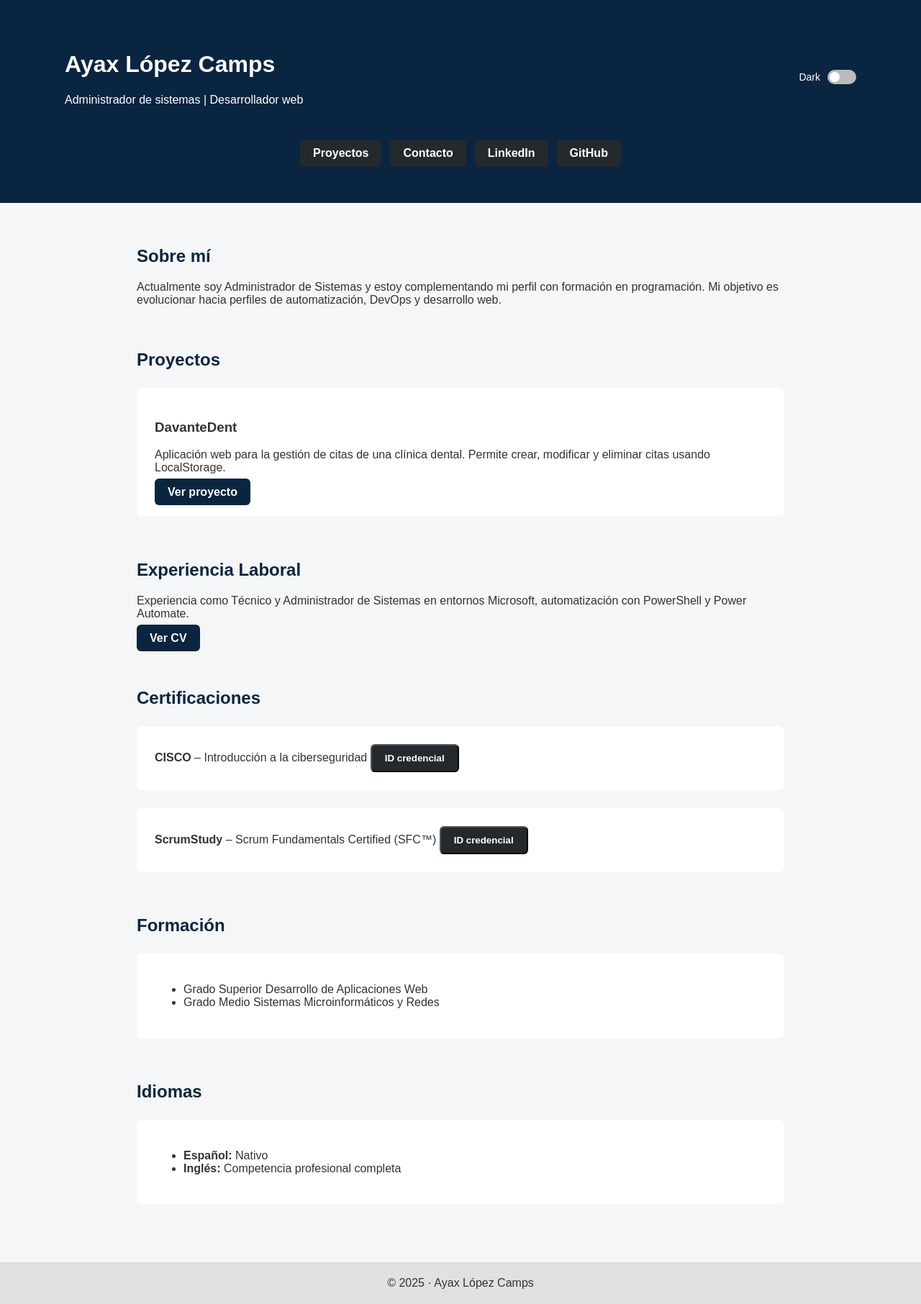
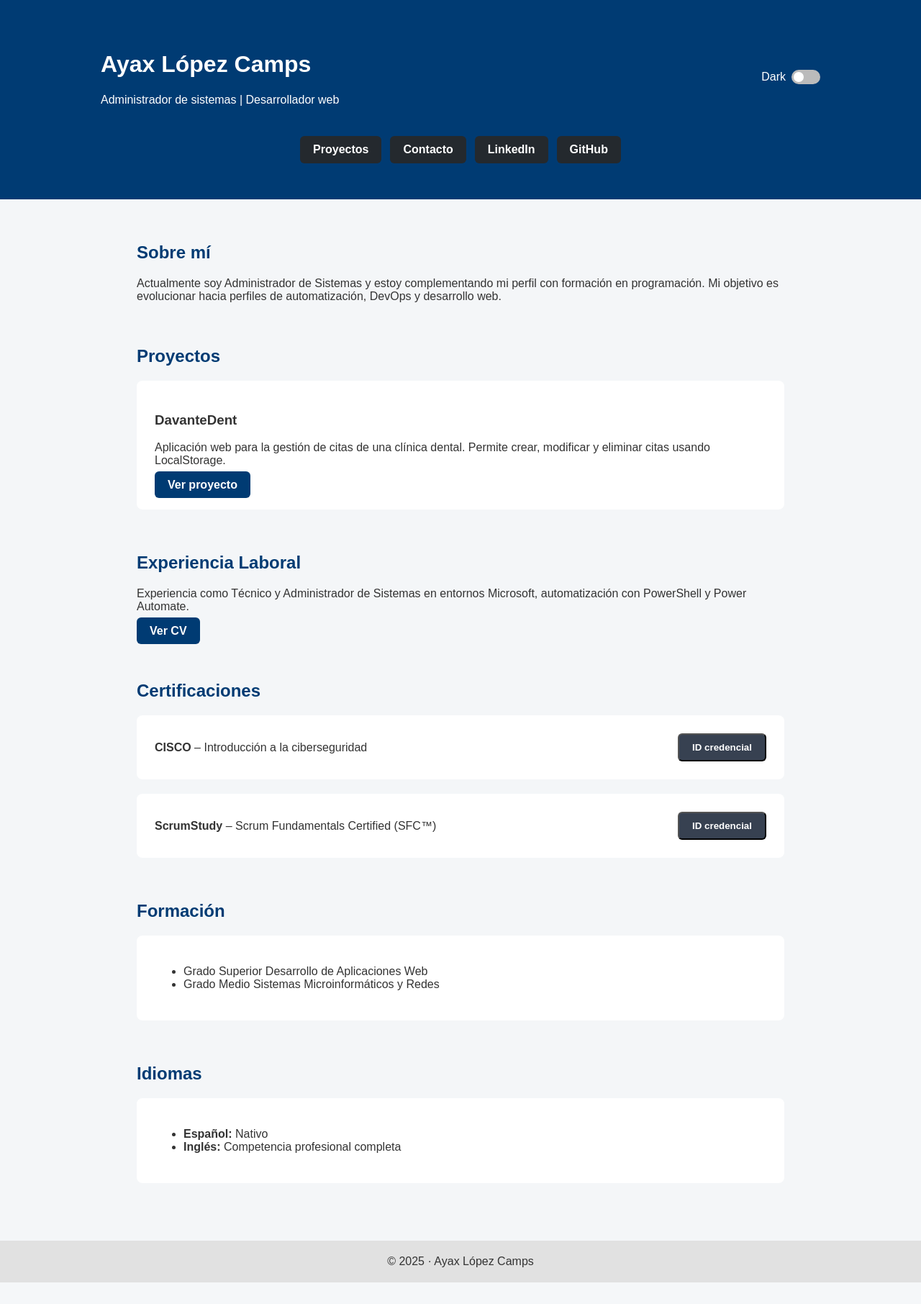
Before and after one commit to Ayaxlc/Ayaxlc.github.io, a PHP site: page / in a window 1280 px wide. Shown: the whole page at 72% size. After the commit the page ends 1782 px from the top, so only its background shows below. Run offline with PHP 8.4, Linux system fonts and the light colour scheme.

Commit message:
Update style.css

```diff
--- a/style.css
+++ b/style.css
@@ -1,43 +1,41 @@
+:root {
+    --blue-main: #003b73;
+    --blue-dark: #001f3f;
+}
+
+/* BASE */
 body {
     margin: 0;
     font-family: Arial, sans-serif;
     background-color: #f4f6f8;
     color: #333;
-    transition: background-color 0.3s, color 0.3s;
+    transition: 0.3s;
 }
 
-/* ===== HERO ===== */
+/* HERO */
 .hero {
-    background-color: #0a2540; /* Deep Ocean */
+    background-color: var(--blue-main);
     color: white;
     padding: 50px 20px;
 }
 
 .hero-top {
+    max-width: 1000px;
+    margin: auto;
     display: flex;
     justify-content: space-between;
     align-items: center;
-    max-width: 1100px;
-    margin: 0 auto;
 }
 
-.hero-text h1 {
-    margin: 0;
-}
-
-.hero-text p {
-    margin-top: 8px;
-}
-
+/* BOTONES */
 .hero-buttons {
-    margin-top: 30px;
+    margin-top: 25px;
     display: flex;
     justify-content: center;
     gap: 12px;
     flex-wrap: wrap;
 }
 
-/* ===== BOTONES ===== */
 .btn {
     text-decoration: none;
     padding: 10px 18px;
@@ -45,7 +43,6 @@ body {
     background-color: #24292e;
     color: white;
     font-weight: 600;
-    transition: background-color 0.25s ease;
 }
 
 .btn:hover {
@@ -53,14 +50,18 @@ body {
 }
 
 .btn-project {
-    background-color: #0a2540;
+    background-color: var(--blue-main);
 }
 
 .btn-project:hover {
-    background-color: #123a63;
+    background-color: var(--blue-dark);
 }
 
-/* ===== CONTENEDOR ===== */
+.btn-credential {
+    background-color: #374151;
+}
+
+/* CONTENEDORES */
 .container {
     max-width: 900px;
     margin: 60px auto;
@@ -68,18 +69,26 @@ body {
 }
 
 h2 {
-    color: #0a2540;
+    color: var(--blue-main);
 }
 
-/* ===== TARJETAS ===== */
+/* TARJETAS */
 .project-card {
-    background-color: white;
+    background: white;
     padding: 25px;
     border-radius: 8px;
-    margin-top: 25px;
+    margin-top: 20px;
 }
 
-/* ===== FOOTER ===== */
+/* CERTIFICACIONES */
+.cert-item {
+    display: flex;
+    justify-content: space-between;
+    align-items: center;
+    gap: 25px;
+}
+
+/* FOOTER */
 footer {
     background-color: #e1e1e1;
     text-align: center;
@@ -87,12 +96,11 @@ footer {
     margin-top: 80px;
 }
 
-/* ===== SWITCH DARK MODE ===== */
+/* SWITCH */
 .dark-toggle {
     display: flex;
     align-items: center;
-    gap: 10px;
-    font-size: 14px;
+    gap: 8px;
 }
 
 .switch {
@@ -103,13 +111,10 @@ footer {
 
 .switch input {
     opacity: 0;
-    width: 0;
-    height: 0;
 }
 
 .slider {
     position: absolute;
-    cursor: pointer;
     inset: 0;
     background-color: #bbb;
     border-radius: 20px;
@@ -128,17 +133,17 @@ footer {
     transition: 0.3s;
 }
 
-.switch input:checked + .slider {
-    background-color: #0a2540;
+input:checked + .slider {
+    background-color: var(--blue-main);
 }
 
-.switch input:checked + .slider::before {
+input:checked + .slider::before {
     transform: translateX(20px);
 }
 
-/* ===== DARK MODE ===== */
+/* DARK MODE */
 body.dark {
-    background-color: #020617;
+    background-color: #0b1220;
     color: #e5e7eb;
 }
 
@@ -152,5 +157,4 @@ body.dark .project-card {
 
 body.dark footer {
     background-color: #020617;
-    color: #cbd5f5;
 }
```
